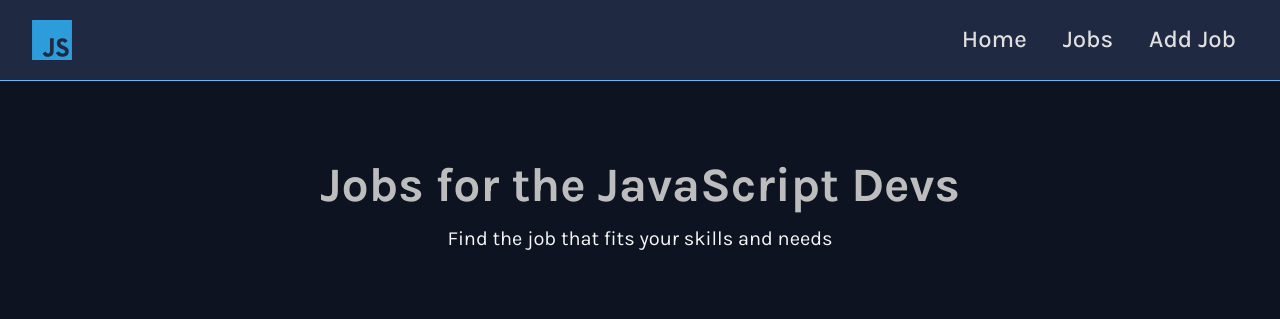
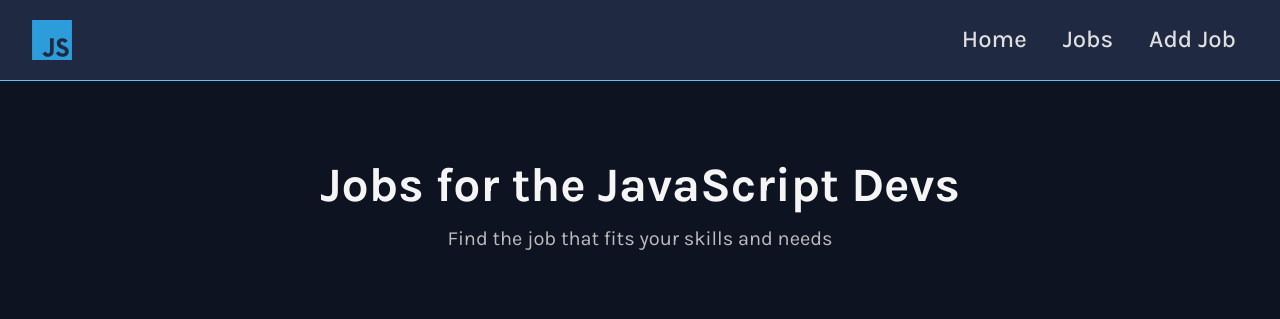
Before and after one commit to FairyPenguin/JobsListing-nextjs, a Next.js app: page / in a window 1280 px wide. Shown: the top 319 px of the page. Built offline with nearby package versions, Linux system fonts and the light colour scheme; no server answers; the database is empty.

Commit message:
Add Colors Palette

```diff
--- a/src/components/Hero/Hero.module.css
+++ b/src/components/Hero/Hero.module.css
@@ -18,14 +18,14 @@
   font-size: 2.25rem; /* 36px */
   line-height: 2.5rem; /* 40px */
   font-weight: bolder;
-  color: var(--paragraph-primary-text);
+  color: var(--hero-header-primary-text);
 }
 
 .hero__paragraph {
   padding-block: 1rem;
   font-size: 1.25rem; /* 20px */
   line-height: 1.75rem; /* 28px */
-  color: var(--hero-header-primary-text);
+  color: var(--paragraph-primary-text);
 }
 
 @media screen and (min-width: 768px) {
```
